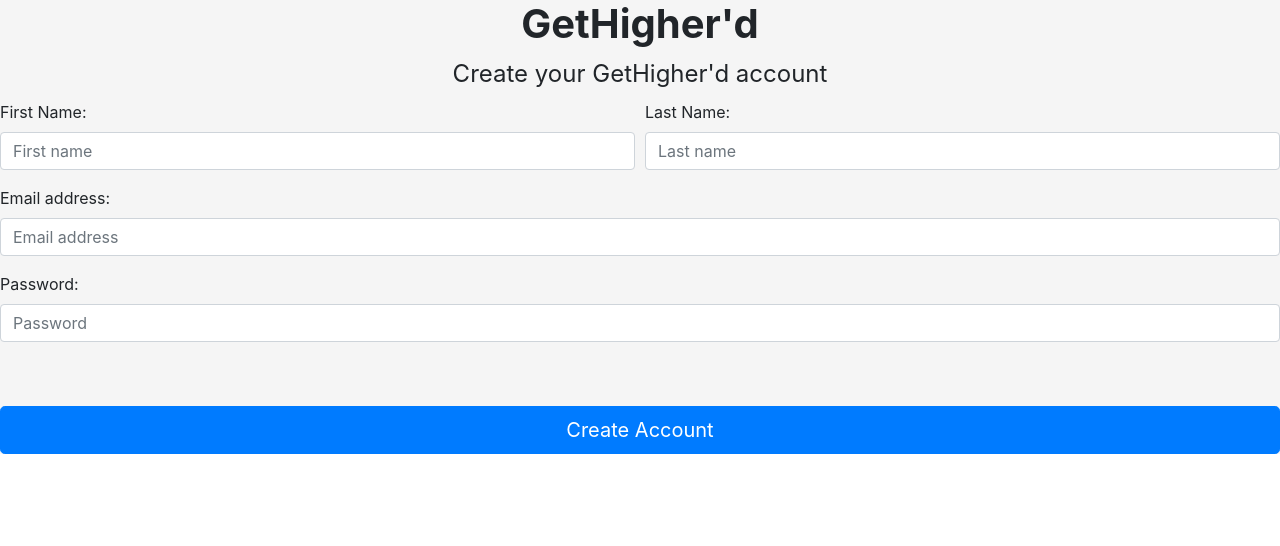
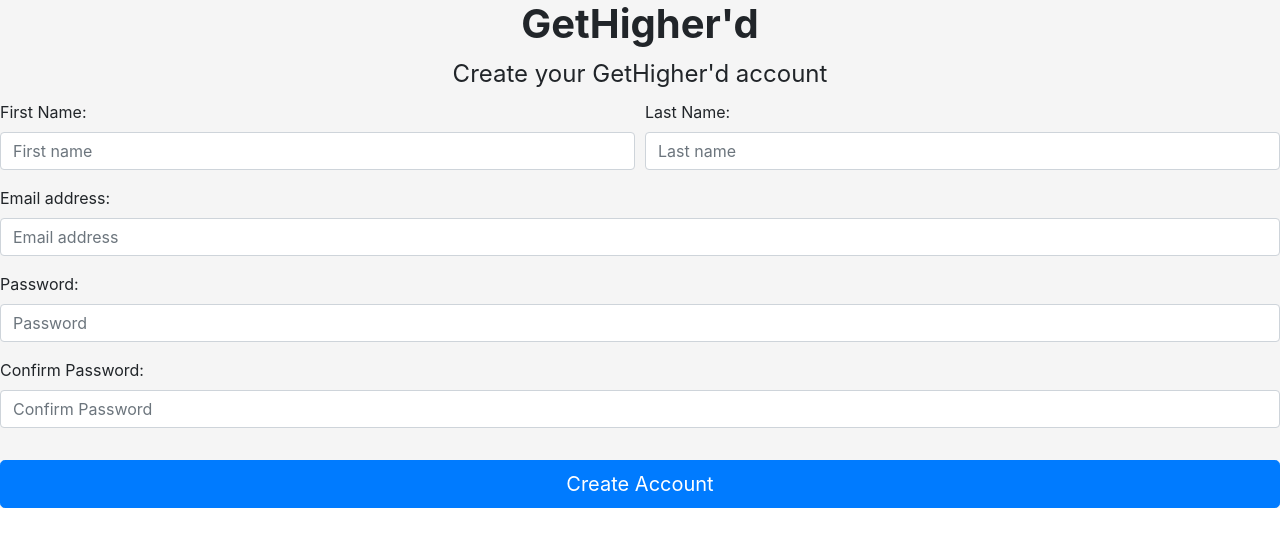
Before and after one commit to cusengan/GetHigher-d, a React (Create React App) app in the folder frontend/: page /createAccount in a window 1280 px wide. Shown: the top 546 px of the page. Built offline with nearby package versions, Linux system fonts and the light colour scheme.

Commit message:
added confirm password

```diff
--- a/frontend/src/create-acc.js
+++ b/frontend/src/create-acc.js
@@ -28,7 +28,8 @@ class AccountForm extends Component{
       firstName: '',
       lastName: '',
       email: '',
-      password: ''
+      password: '',
+      confirm_password: ''
     }
     this.handleChange = this.handleChange.bind(this);
     this.handleSubmit = this.handleSubmit.bind(this);
@@ -44,10 +45,11 @@ class AccountForm extends Component{
 
   handleSubmit(event)
   {
-    console.log(this.state.firstName);
-    console.log(this.state.lastName);
-    console.log(this.state.email);
-    console.log(this.state.password);
+    if(this.state.password !== this.state.confirm_password)
+    {
+      alert('Your passwords don\'t match!');
+      event.preventDefault();
+    }
   }
 
   render(){
@@ -90,7 +92,7 @@ class AccountForm extends Component{
                     onChange = {this.handleChange}
                     required autofocus/>
          </div>
-         <div class="form-label-group mb-5">
+         <div class="form-label-group mb-3">
            <label class = "form-control-label" for="inputPassword">Password:</label>
              <input type="password"
                     name="password"
@@ -98,6 +100,17 @@ class AccountForm extends Component{
                     class="form-control"
                     placeholder="Password"
                     value = {this.state.password}
+                    onChange = {this.handleChange}
+                    required/>
+          </div>
+          <div class="form-label-group mb-3">
+           <label class = "form-control-label" for="inputConfirmPassword">Confirm Password:</label>
+             <input type="password"
+                    name="confirm_password"
+                    id="inputConfirmPassword"
+                    class="form-control"
+                    placeholder="Confirm Password"
+                    value = {this.state.confirm_password}
                     onChange = {this.handleChange}
                     required/>
           </div>
```
